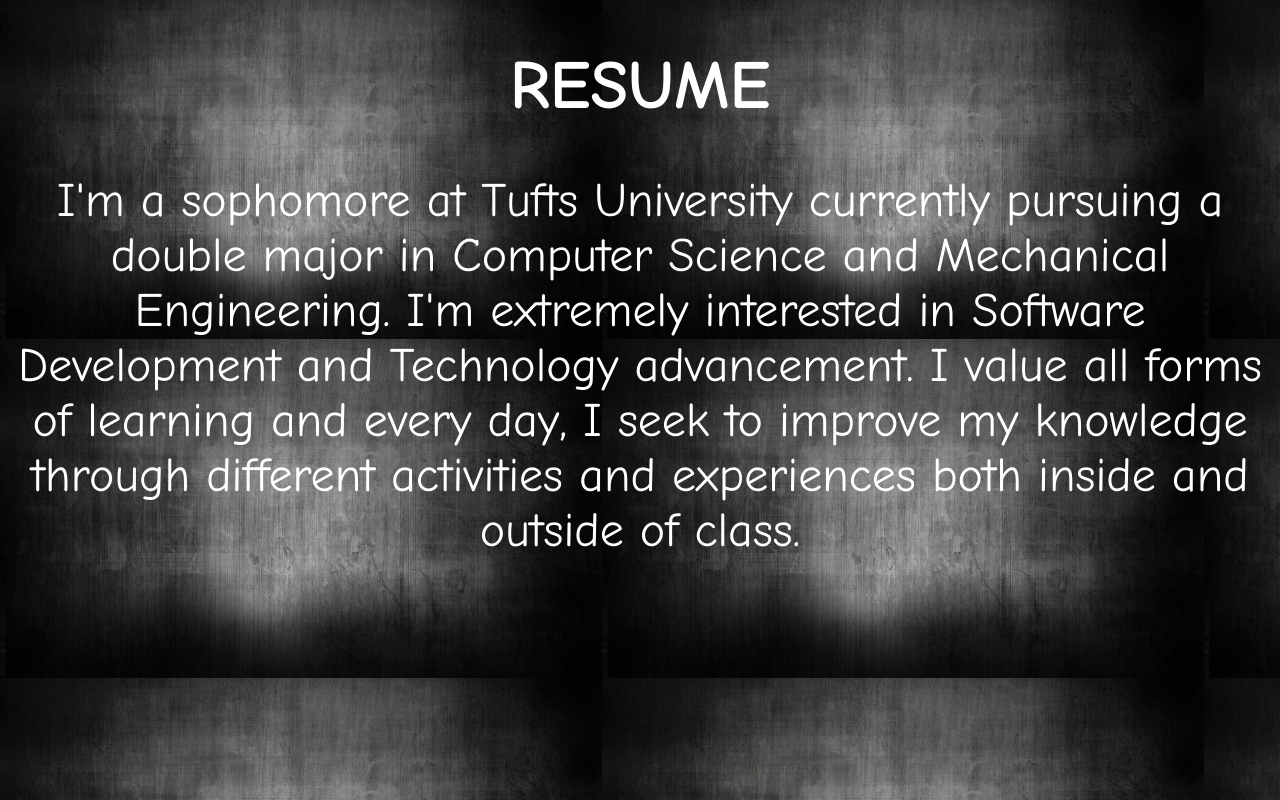
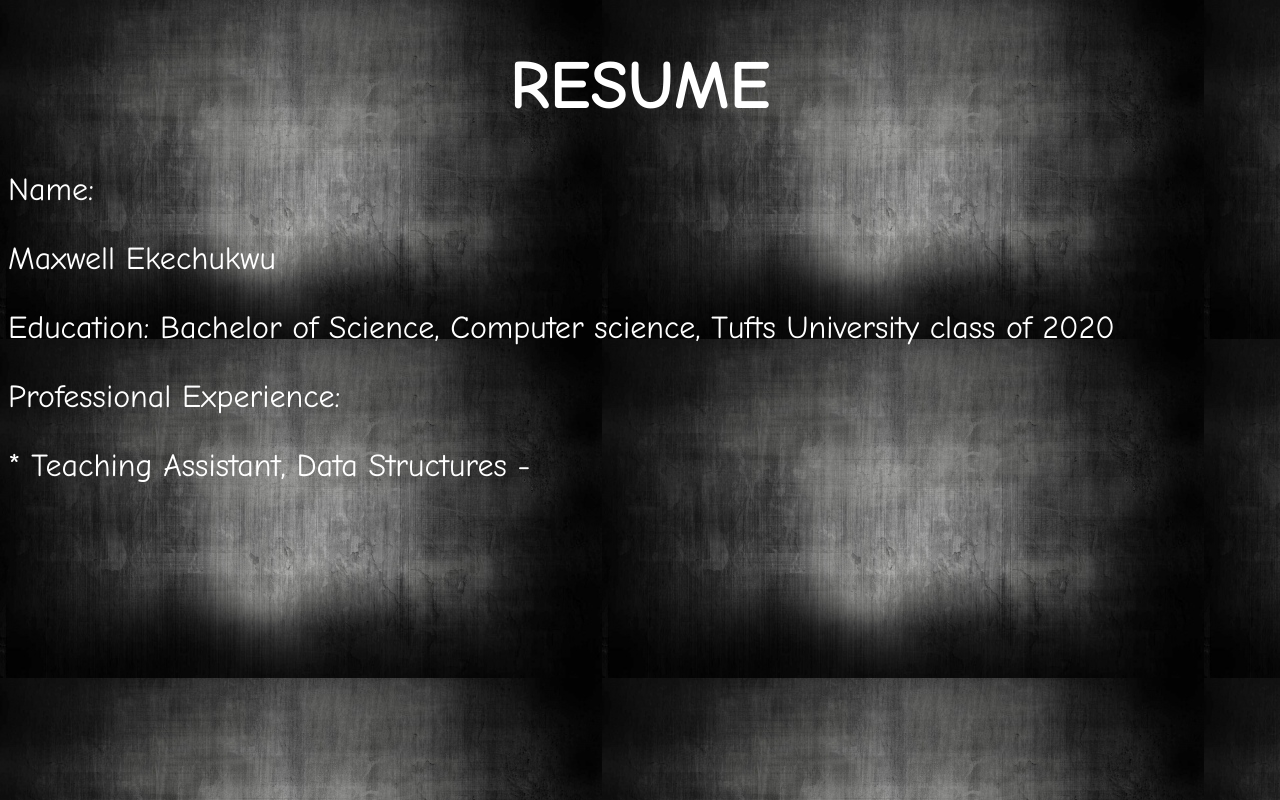
Before and after one commit to Maxwell0608/Maxwell0608.github.io, a plain HTML site: page resume.html in a window 1280 px wide. Drawn offline with Linux system fonts and the light colour scheme.

Commit message:
Personal website

```diff
--- a/resume.css
+++ b/resume.css
@@ -10,9 +10,14 @@ body {
     font-size: 100%;
 }
 
-p {
+.index {
+    text-align: left;
     color: white;
     font-family: "comic sans ms";
-    font-size: 300%;
+    font-size: 200%;
+}
+
+.p1 {
     text-align: center;
+    color: blue;
 }
--- a/resume.html
+++ b/resume.html
@@ -12,8 +12,15 @@
 <h1>
 	RESUME
 </h1>
-	<p> I'm a sophomore at Tufts University currently pursuing a double major in Computer Science and Mechanical Engineering. I'm extremely interested in Software Development and Technology advancement. I value all forms of learning and every day, I seek to improve my knowledge through different activities and experiences both inside and outside of class.
-	</p>
+	<div class = "index">
+		<p1> Name: </p1>
+		<p> Maxwell Ekechukwu </p>
+		<p> Education: Bachelor of Science, Computer science, Tufts University class of 2020</p>
+		<p> Professional Experience: </p>
+		<p> * Teaching Assistant, Data Structures
+			   - </p>
+	</div>
+
 </body>
 
 </html>
```
